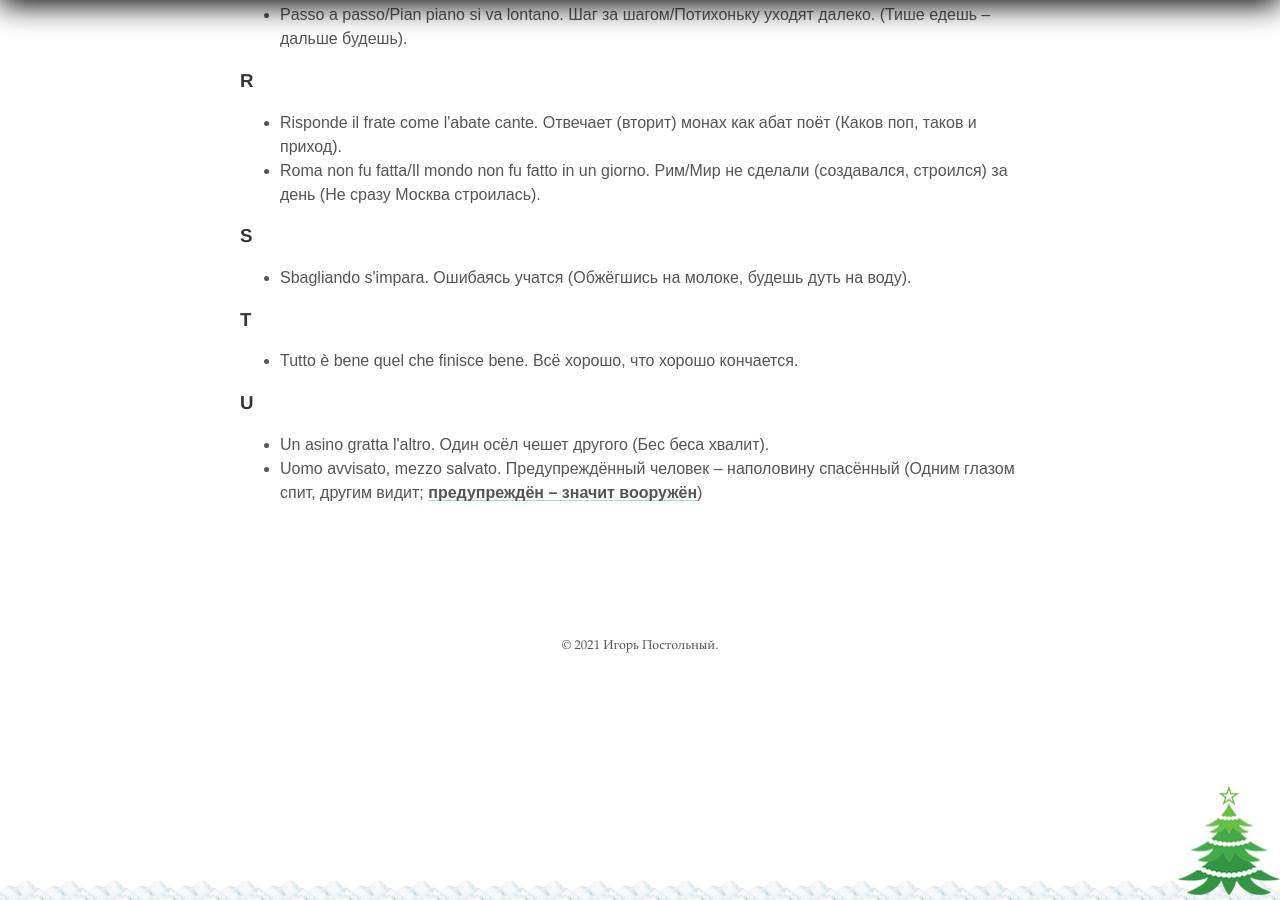
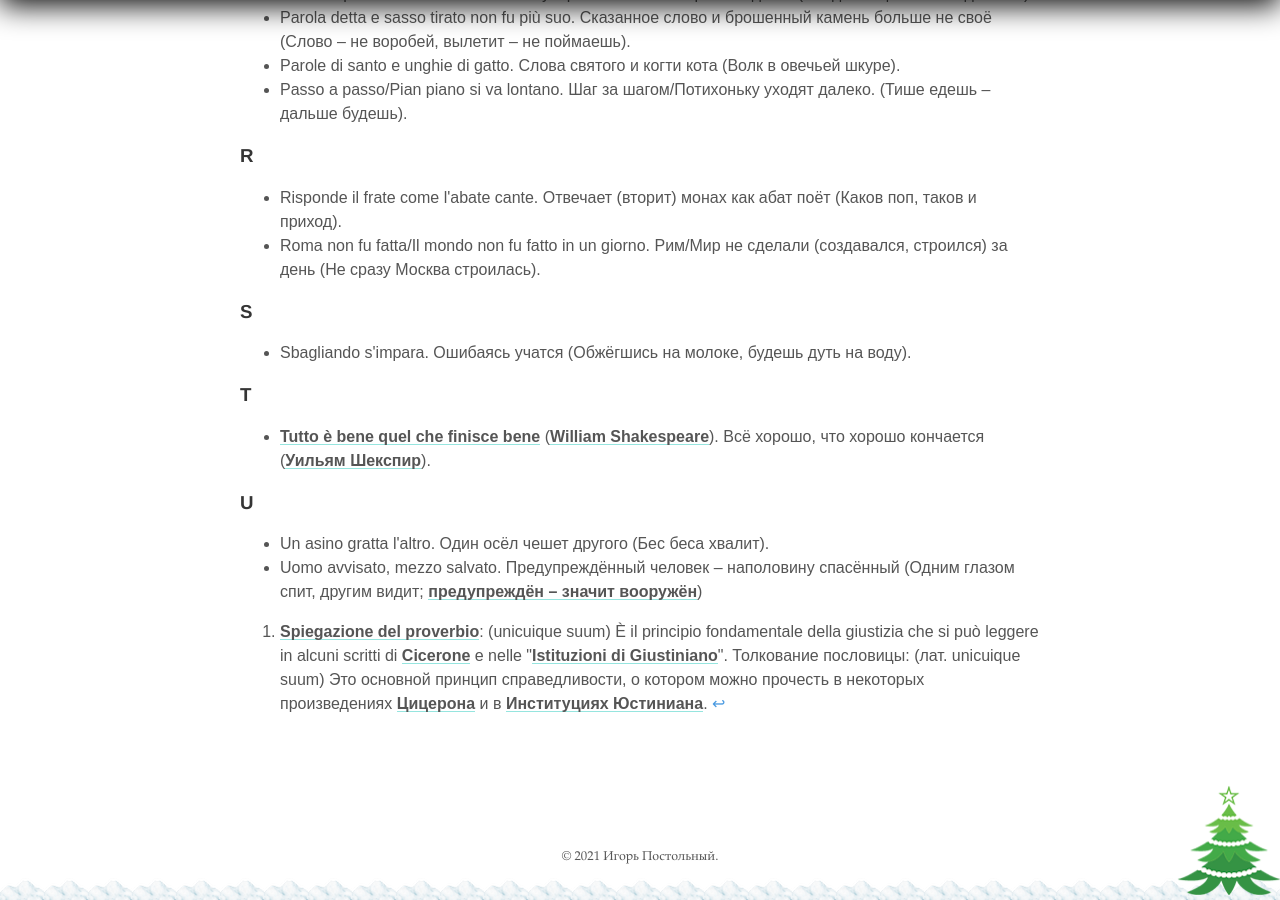
Before and after one commit to postolny/postolny.github.io, a Jekyll site: the page built from _pages/proverbi.md, in a window 1280 px wide and 900 px high, scrolled down 2630 px. Built offline with Jekyll 4.4.1, drawn with Linux system fonts in a browser that asks for light colours; nearby versions of some CDN libraries; some of the changed text lies outside the part shown.

Commit message:
Add files via upload

```diff
--- a/_pages/proverbi.md
+++ b/_pages/proverbi.md
@@ -9,14 +9,16 @@
 ### A
 
 - A bue vecchio, campanaccio d'oro. Старому быку – золотой колокольчик (Старому коню – новое седло (золотую уздечку)).
-- A buon intenditor, poche parole.  Хорошему знатоку – мало слов (Умный смыслит с полуслова).
+- A buon intenditor, poche parole. Хорошему знатоку – мало слов (Умный смыслит с полуслова).
+- A caval donato, non si guarda in bocca. Дарёному коню в пасть не смотрят (Дарёному коню в зубы не смотрят).
+- A ciascuno il suo. Каждому своё[^1].
 - A fare troppo i santi si diventa diavoli. Кто слишком усердствует в святости, тот становится сатаной.
 
 ### B
 
 - Batti il ferro finché/quando è caldo. Куй железо пока горячо.
 - Bisogna far buon viso a cattivo qioco. Нужно делать хорошую мину (хорошее лицо) при плохой игре (Держи хвост трубой. Выше голову!).
-- Bisogna saper vedere (Michelangelo Buonarroti). Нужно уметь видеть (Микеланджело Буонарроти).
+- Bisogna saper vedere ([Michelangelo Buonarroti](https://it.wikipedia.org/wiki/Michelangelo_Buonarroti)). Нужно уметь видеть ([Микеланджело Буонарроти](https://ru.wikipedia.org/wiki/Микеланджело)).
 
 ### C
 
@@ -96,9 +98,11 @@
 
 ### T
 
-- Tutto è bene quel che finisce bene. Всё хорошо, что хорошо кончается.
+- [Tutto è bene quel che finisce bene](https://it.wikipedia.org/wiki/Tutto_è_bene_quel_che_finisce_bene) ([William Shakespeare](https://it.wikipedia.org/wiki/William_Shakespeare)). Всё хорошо, что хорошо кончается ([Уильям Шекспир](https://ru.wikipedia.org/wiki/Шекспир,_Уильям)).
 
 ### U
 
 - Un asino gratta l'altro. Один осёл чешет другого (Бес беса хвалит).
 - Uomo avvisato, mezzo salvato. Предупреждённый человек – наполовину спасённый (Одним глазом спит, другим видит; [предупреждён – значит вооружён](https://ru.wikipedia.org/wiki/Предупреждён_—_значит_вооружён))
+
+[^1]: [Spiegazione del proverbio](https://www.proverbi-italiani.com/cerca-131-A.html): (unicuique suum) È il principio fondamentale della giustizia che si può leggere in alcuni scritti di [Cicerone](https://it.wikipedia.org/wiki/Marco_Tullio_Cicerone) e nelle "[Istituzioni di Giustiniano](https://it.wikipedia.org/wiki/Istituzioni_di_Giustiniano)". Толкование пословицы: (лат. unicuique suum) Это основной принцип справедливости, о котором можно прочесть в некоторых произведениях [Цицерона](https://ru.wikipedia.org/wiki/Цицерон) и в [Институциях Юстиниана](https://ru.wikipedia.org/wiki/Институции_Юстиниана).
```
